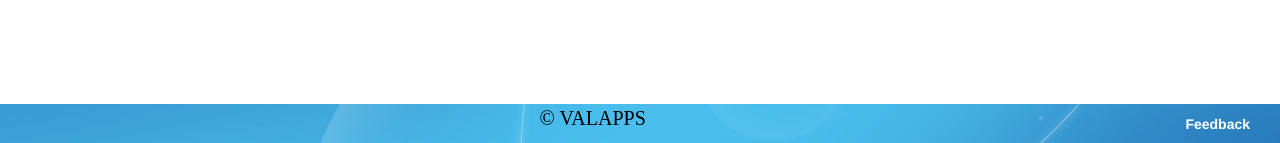
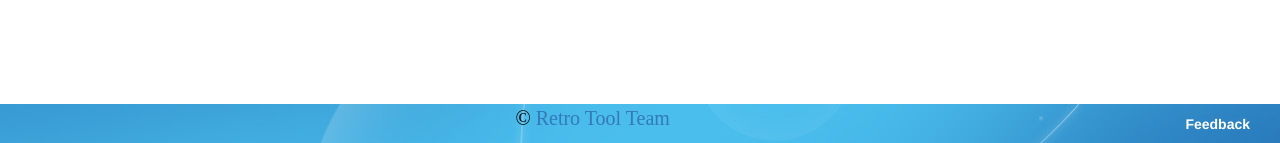
Before and after one commit to varunsak/retrotool, a Django app: page /accounts/password_change/ in a window 1280 px wide. Shown: the part 657-800 px from the top of the page. Run offline with Django 3.2, Linux system fonts and the light colour scheme; the visitor is signed in with stand-in values (Sample User, id 1); some libraries are stand-ins or nearby versions; some web fonts are replaced.

```diff
--- a/retro/templates/retro/base.html
+++ b/retro/templates/retro/base.html
@@ -71,7 +71,7 @@
 </body>
 
 <div class="footer">
-    <p><span class="copyright">&copy; VALAPPS</span>
+    <p><span class="copyright">&copy; <a href="mailto:infy-pcp-pioneer@cisco.com,lalitku@cisco.com" target="_top">Retro Tool Team</a></span>
         <a href="{% url 'feedback' %}" class="footerFeed rightPanel">Feedback</a>
     </p>
 </div>
```
